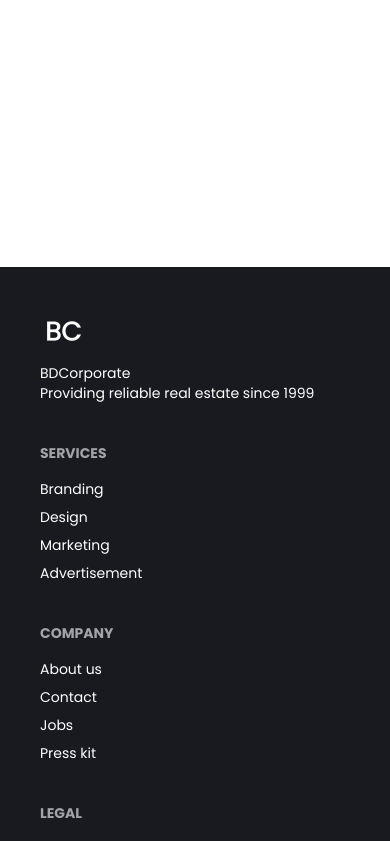
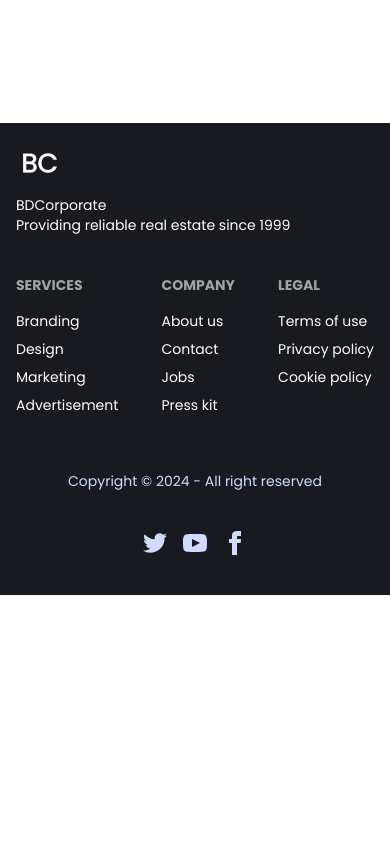
Before and after one commit to MamunKhan71/Bd-Corporate, a React (Vite) app in the folder bd-housing/: page /contact in a window 390 px wide. Shown: the part 1140-1981 px from the top of the page. After the commit the page ends 1735 px from the top, so only its background shows below. Built offline with nearby package versions, Linux system fonts and the light colour scheme; no server answers.

Commit message:
Responsiveness Improvements

```diff
--- a/bd-housing/src/components/ContactSection.jsx
+++ b/bd-housing/src/components/ContactSection.jsx
@@ -2,14 +2,14 @@ import { IoIosCall } from "react-icons/io";
 import { TbArrowUpRight } from "react-icons/tb";
 const ContactSection = () => {
     return (
-        <div className="container mx-auto flex flex-col space-y-4 lg:flex-row items-center py-12 lg:py-0 justify-around bg-[#F7F7F7] px-6 lg:p-12 rounded-none">
+        <div className="container mx-auto flex flex-col lg:flex-row space-y-4 lg:space-y-0 items-center justify-around bg-[#F7F7F7] p-12 mb-24">
             <div className="text-center lg:text-left">
-                <h1 className="text-2xl lg:text-3xl font-bold text-primary">Need help? Talk to our expert.</h1>
+                <h1 className="text-3xl font-bold text-primary">Need help? Talk to our expert.</h1>
                 <p className="text-primary">Talk to our experts or Browse through more properties.</p>
             </div>
             <div className="flex flex-col lg:flex-row gap-4 justify-end items-center">
-                <button className="bg-primary btn text-white inline-flex gap-2 items-center text-lg rounded-none w-full">Contact Us <TbArrowUpRight/></button>
-                <button className="border-primary btn border-2 text-primary bg-transparent rounded-none inline-flex gap-2 items-center text-lg w-full"><IoIosCall/>920 851 8585</button>
+                <button className="bg-primary btn text-white inline-flex gap-2 items-center text-lg rounded-none w-full lg:w-auto">Contact Us <TbArrowUpRight /></button>
+                <button className="border-primary btn border-2 text-primary bg-transparent inline-flex gap-2 rounded-none items-center text-lg w-full lg:w-auto"><IoIosCall />920 851 8585</button>
             </div>
         </div>
     );
--- a/bd-housing/src/components/Footer.jsx
+++ b/bd-housing/src/components/Footer.jsx
@@ -1,31 +1,34 @@
 const Footer = () => {
     return (
-        <div className="bg-primary mt-48">
-            <footer className="footer p-10 container mx-auto text-base-content">
-                <aside className="text-white">
+        <div className="bg-primary mt-12 lg:mt-48">
+            <footer className="footer p-4 lg:p-10 container mx-auto text-base-content">
+                <aside className="text-white flex flex-col gap-2">
                     <img className="w-12 h-12" src="/logo.png" alt="" />
                     <p>BDCorporate<br />Providing reliable real estate since 1999</p>
                 </aside>
-                <nav className="text-white">
+                <div className="flex w-full justify-between flex-wrap">
+                    <nav className="text-white flex flex-col gap-2">
                         <h6 className="footer-title">Services</h6>
                         <a className="link link-hover">Branding</a>
                         <a className="link link-hover">Design</a>
                         <a className="link link-hover">Marketing</a>
                         <a className="link link-hover">Advertisement</a>
                     </nav>
-                <nav className="text-white">
+
+                    <nav className="text-white flex flex-col gap-2">
                         <h6 className="footer-title">Company</h6>
                         <a className="link link-hover">About us</a>
                         <a className="link link-hover">Contact</a>
                         <a className="link link-hover">Jobs</a>
                         <a className="link link-hover">Press kit</a>
                     </nav>
-                <nav className="text-white">
+                    <nav className="text-white flex flex-col gap-2">
                         <h6 className="footer-title">Legal</h6>
                         <a className="link link-hover">Terms of use</a>
                         <a className="link link-hover">Privacy policy</a>
                         <a className="link link-hover">Cookie policy</a>
                     </nav>
+                </div>
             </footer>
             <div className="bg-primary">
                 <footer className="footer footer-center p-10 bg-primary text-primary-content">
```
Lines whose indentation alone changed are shown as unchanged.
